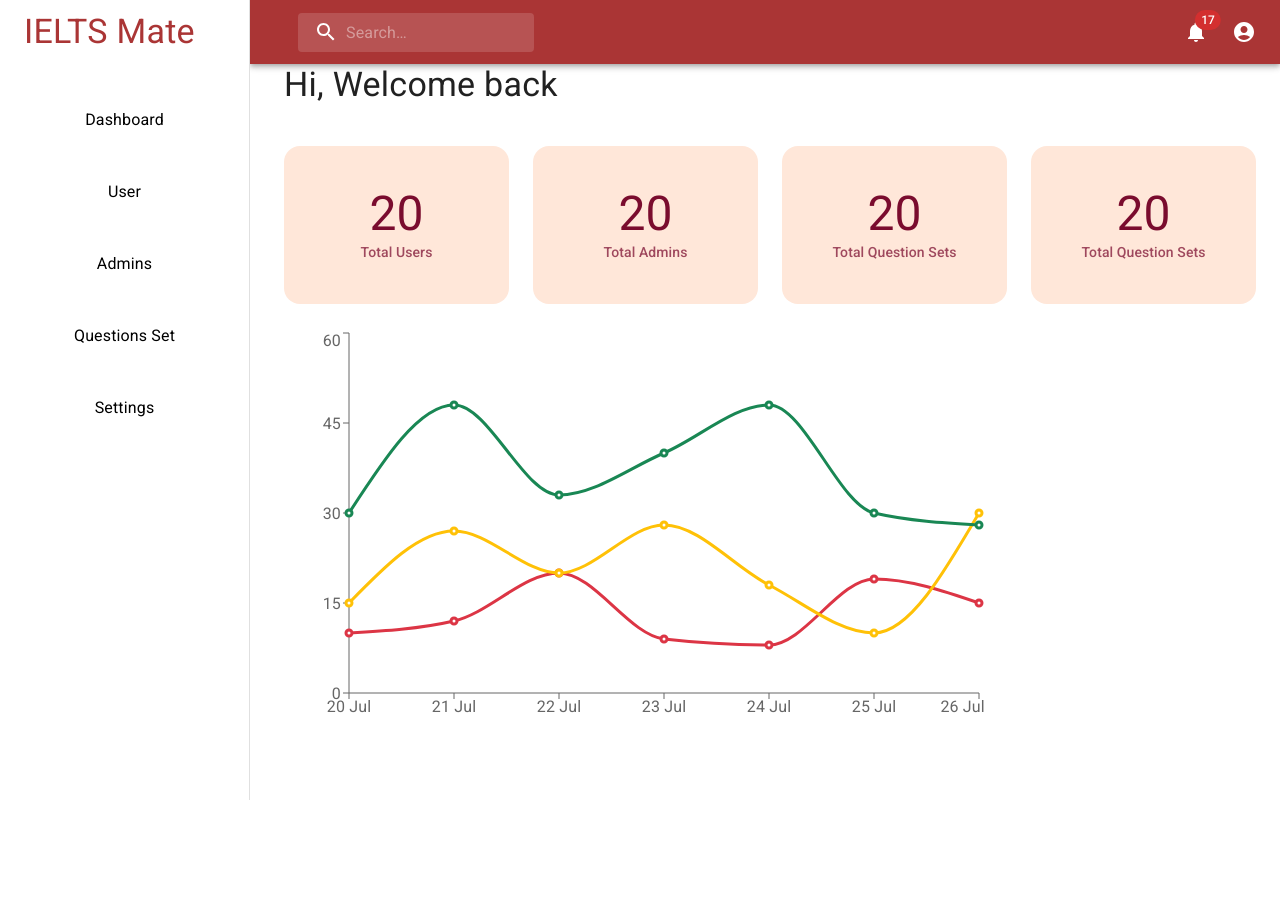
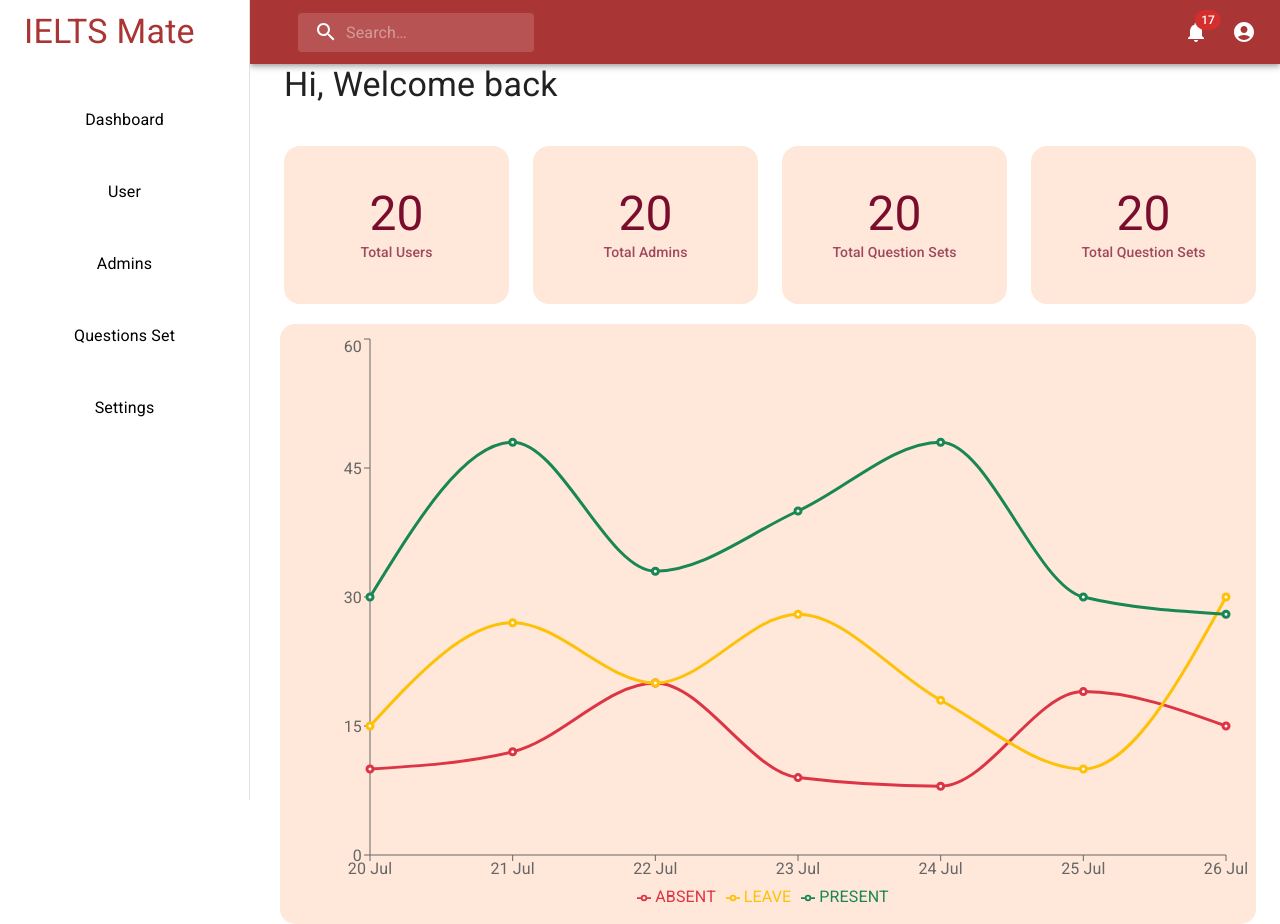
Before and after one commit to rahmanrafi32/Adminpanel-Template, a React (Create React App) app: page /dashboard in a window 1280 px wide. Before the commit the page ends 800 px from the top, so only its background shows below. Built offline with nearby package versions, Linux system fonts and the light colour scheme.

Commit message:
new branch added

```diff
--- a/src/Components/Charts/Rechart.jsx
+++ b/src/Components/Charts/Rechart.jsx
@@ -5,8 +5,13 @@ import {
     XAxis,
     YAxis,
     CartesianGrid,
-    Tooltip,
+    Tooltip, ResponsiveContainer, Legend,
 } from "recharts";
+import {styled} from "@mui/material/styles";
+
+const Div = styled('div')(({theme})=>({
+
+}))
 
 const Chart = () => {
     const data = [
@@ -19,10 +24,21 @@ const Chart = () => {
         {name: "26 Jul", ABSENT: 15, LEAVE: 30, PRESENT: 28},
     ];
     return (
-        <LineChart width={700} height={400} data={data}>
+        <div style={{width: '100%', height: 600, padding:10, marginTop:20,marginLeft: 20,paddingRight: 0,
+            borderRadius: 15,
+            background: '#ffe7d9'}}>
+            <ResponsiveContainer>
+                <LineChart
+                           margin={{
+                               top: 5,
+                               right: 30,
+                               left: 20,
+                               bottom: 5
+                           }} data={data}>
                     <XAxis dataKey="name"/>
                     <YAxis/>
                     <Tooltip/>
+                    <Legend/>
                     <CartesianGrid stroke="" strokeDasharray=""/>
                     <Line
                         type="monotone"
@@ -43,6 +59,8 @@ const Chart = () => {
                         stroke="#198754"
                     />
                 </LineChart>
+            </ResponsiveContainer>
+        </div>
     );
 };
 
--- a/src/Components/Pages/Dashboard.jsx
+++ b/src/Components/Pages/Dashboard.jsx
@@ -19,7 +19,7 @@ const Dashboard = () => {
     return (
         <Div>
             <Container maxWidth="xl">
-                <Box sx={{ pb: 5 }}>
+                <Box sx={{pb: 5}}>
                     <Typography variant="h4">Hi, Welcome back</Typography>
                 </Box>
                 <Grid container spacing={3}>
@@ -35,12 +35,7 @@ const Dashboard = () => {
                     <Grid item xs={12} sm={6} md={3}>
                         <QuestionSets/>
                     </Grid>
-                    <Grid item xs={12} sm={6} md={3}>
-                        <Rechart/>
-                    </Grid>
-                    <Grid item xs={12} md={6} lg={8}>
-
-                    </Grid>
+                    <Rechart/>
                 </Grid>
             </Container>
         </Div>
```
Also changed, not shown: package.json (+4 -4 lines), 1 other file (tests, documents, lock files or other folders). Lines whose indentation alone changed are shown as unchanged.
